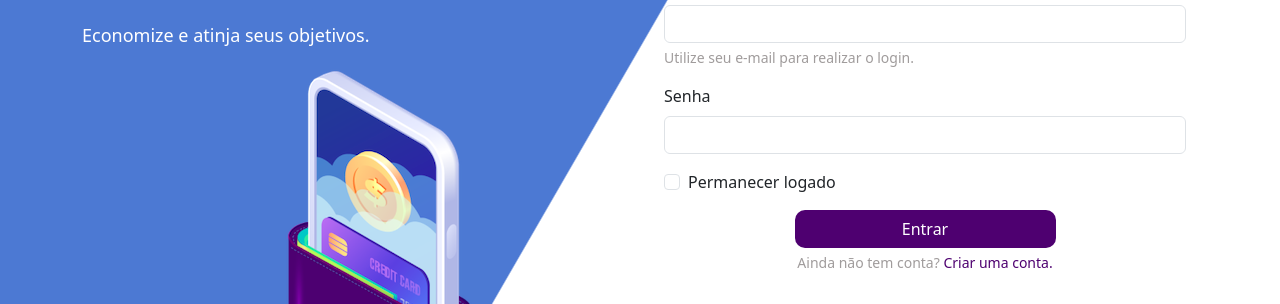
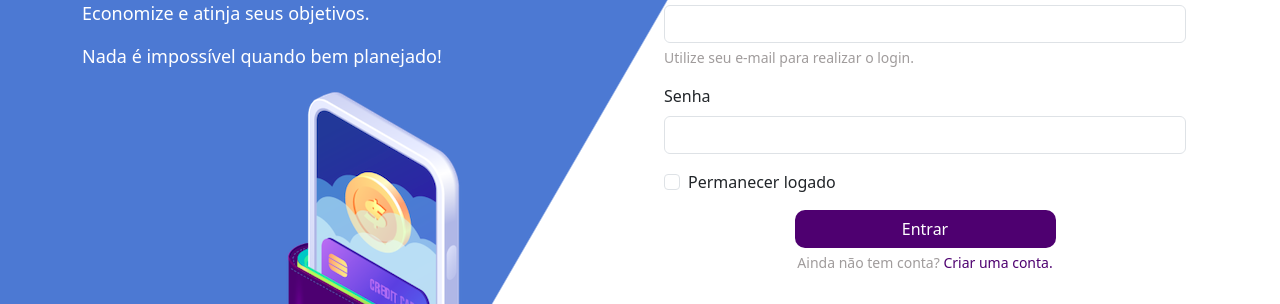
Before and after one commit to Janquiel/nikel, a plain HTML site: page index.html in a window 1280 px wide. Shown: the part 200-504 px from the top of the page. Drawn offline with nearby package versions, Linux system fonts and the light colour scheme.

Commit message:
alt texto inicial

```diff
--- a/index.html
+++ b/index.html
@@ -17,6 +17,7 @@
                         <p>Organize suas finanças de forma fácil.</p>
                         <p>Controle seu dinheiro e investimentos.</p>
                         <p>Economize e atinja seus objetivos.</p>
+                        <p>Nada é impossível quando bem planejado!</p>
                     </div>
                     <div class="text-center">
                         <img src="./asssets/images/pocket.png" alt="image pocket" class="img-fluid" srcset="">
```
